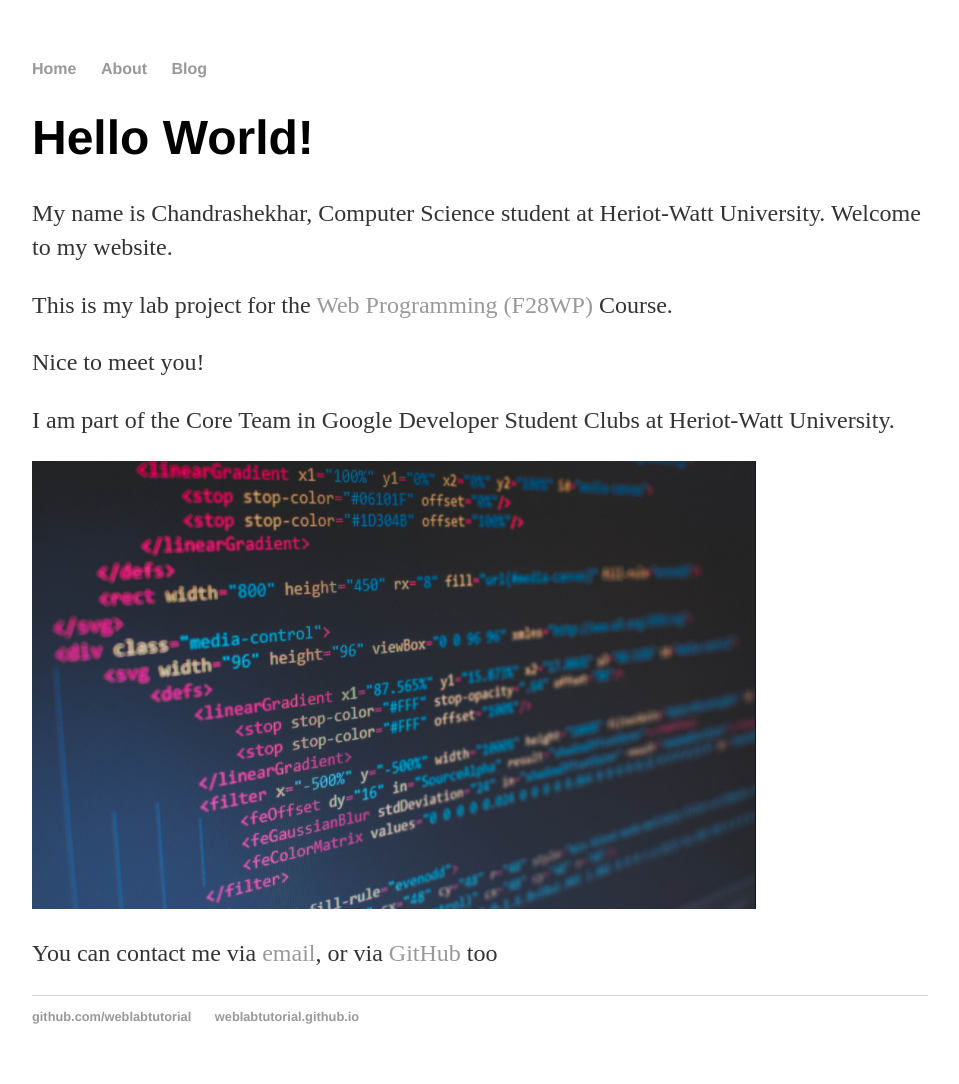
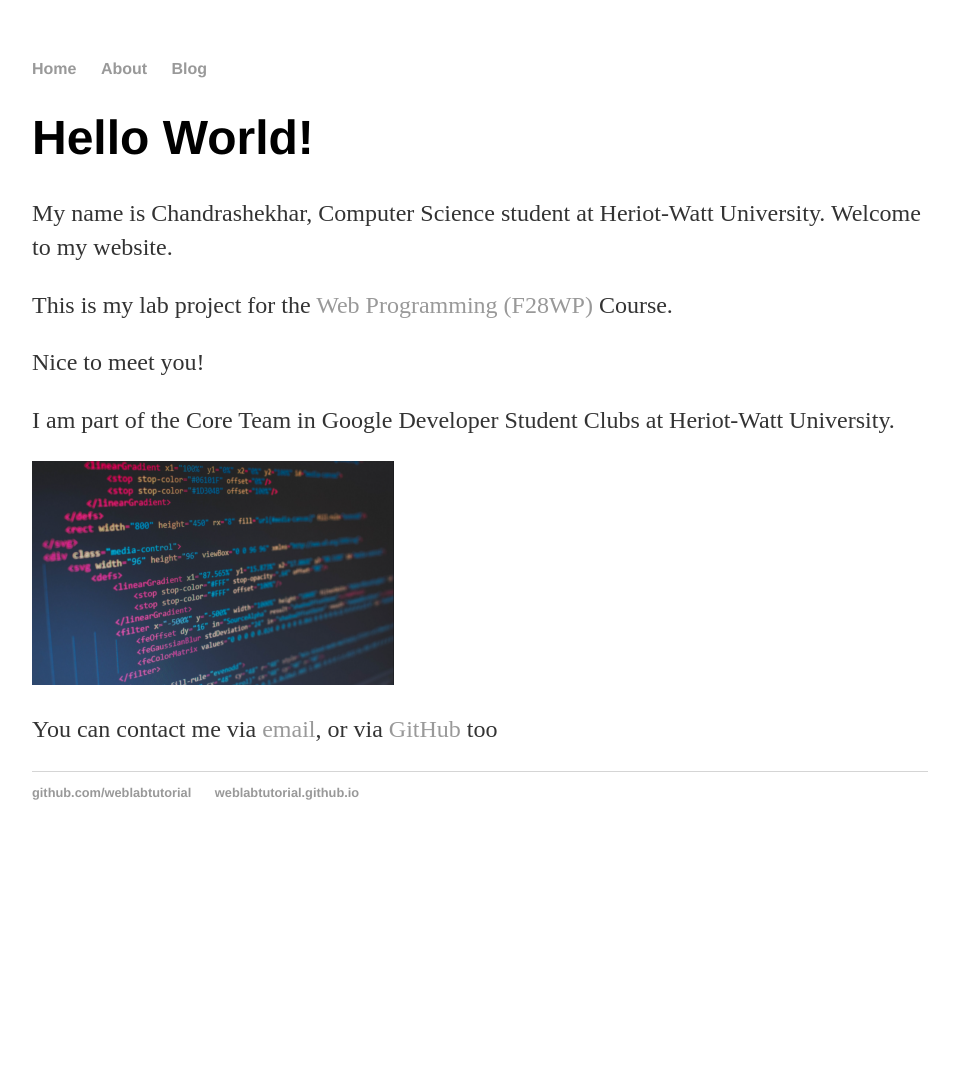
Before and after one commit to cr2007/F28WP-Lab1, a Jekyll site: the page built from about/index.html, in a window 1280 px wide. Shown: the whole page, without its empty margins (160-1119 px from the left). Built offline with Jekyll 4.4.1, drawn with Linux system fonts in a browser that asks for light colours; after the commit the page ends 900 px from its top, so only the background shows below that.

Commit message:
Adjusts the image width with the `width` attribute

```diff
--- a/about/index.html
+++ b/about/index.html
@@ -13,6 +13,6 @@
 
 <p>I am part of the Core Team in Google Developer Student Clubs at Heriot-Watt University.</p>
 
-<img style="align-items: right;" src="../images/html.png" alt="A picture of the Web Programming code">
+<img style="align-items: right;" src="../images/html.png" alt="A picture of the Web Programming code" width="362px">
 
 <p>You can contact me via <a href="mailto:cr2007@hw.ac.uk" target="_blank">email</a>, or via <a href="https://github.com/cr2007" target="_blank">GitHub</a> too</p>
```
